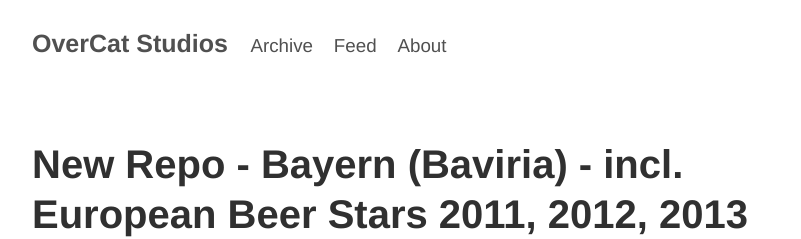
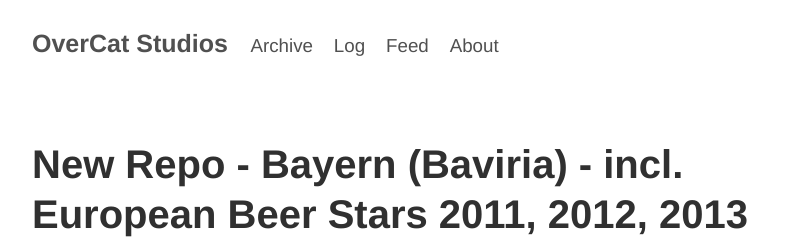
Before and after one commit to johnlaudun/overcat, a Jekyll site: the page built from _posts/2014-10-14-new-repo-baviria-bayern.md, in a window 1280 px wide. Shown: the top 239 px of the page, without its empty margins (228-1029 px from the left). Built offline with Jekyll 4.4.1, drawn with Linux system fonts in a browser that asks for light colours.

Commit message:
Added log page.

```diff
--- a/_layouts/default.html
+++ b/_layouts/default.html
@@ -19,10 +19,13 @@
         &nbsp;&nbsp;&nbsp;<a href="{{ site.path }}/archive.html">Archive</a>
      </small>
      <small>
+       &nbsp;&nbsp;&nbsp;<a href="{{ site.path }}/log.html">Log</a>
+     </small>
+     <small>
        &nbsp;&nbsp;&nbsp;<a href="{{ site.path }}/feed.xml">Feed</a>
      </small>
      <small>
-       &nbsp;&nbsp;&nbsp;<a href="https://github.com/henrythemes/jekyll-minimal-theme">About</a>
+       &nbsp;&nbsp;&nbsp;<a href="https://github.com/johnlaudun/overcat">About</a>
      </small>
    </h3>
 </header>
```
Also changed, not shown: README.md.
